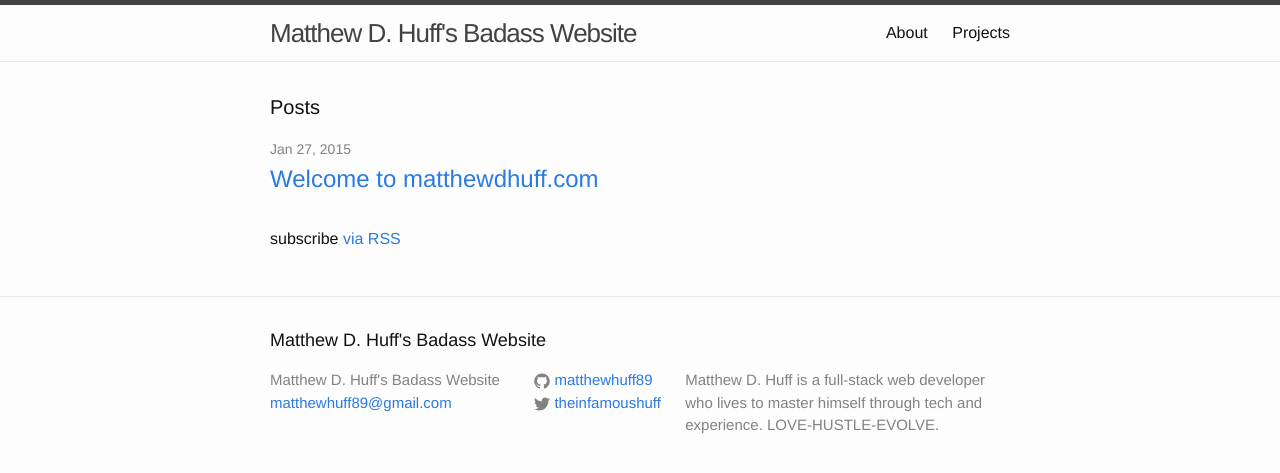
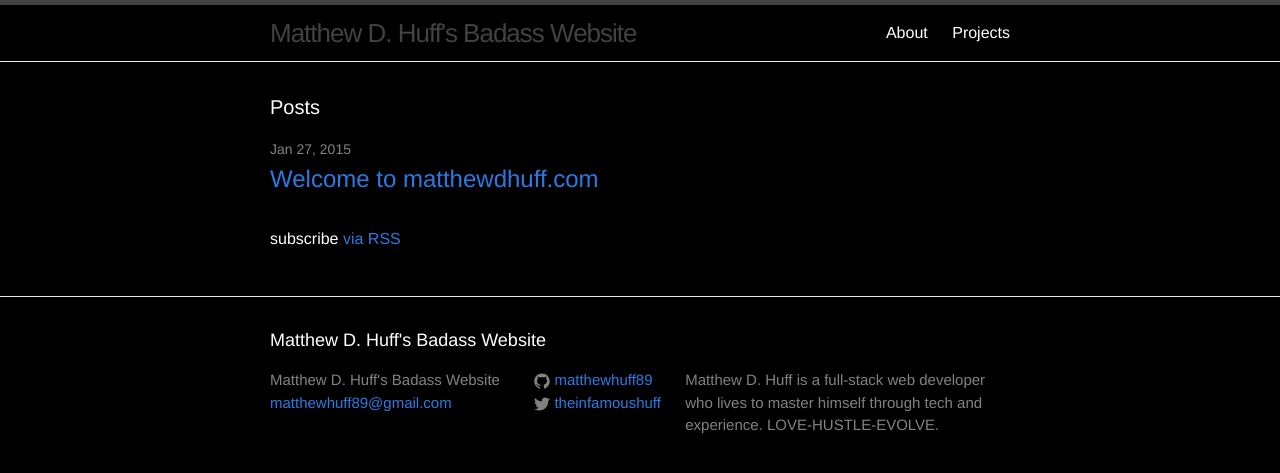
Before and after one commit to matthewhuff89/matthewhuff89.github.io, a Jekyll site: the page built from index.html, in a window 1280 px wide. Shown: the top 473 px of the page. Built offline with Jekyll 4.4.1, drawn with Linux system fonts in a browser that asks for light colours.

Commit message:
Changed SASS file

```diff
--- a/css/main.scss
+++ b/css/main.scss
@@ -13,8 +13,8 @@ $base-line-height: 1.5;
 
 $spacing-unit:     30px;
 
-$text-color:       #111;
-$background-color: #fdfdfd;
+$text-color:       white;
+$background-color: black;
 $brand-color:      #2a7ae2;
 
 $grey-color:       #828282;
```
Also changed, not shown: 2 other files.
